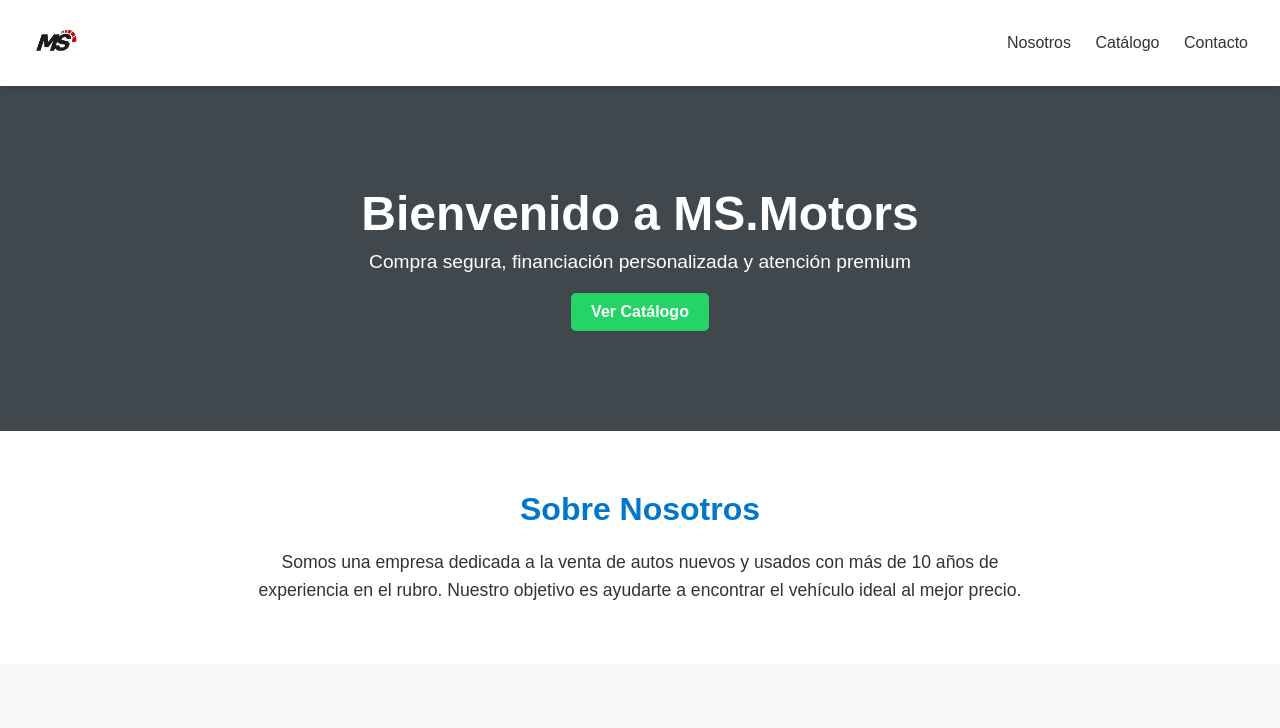
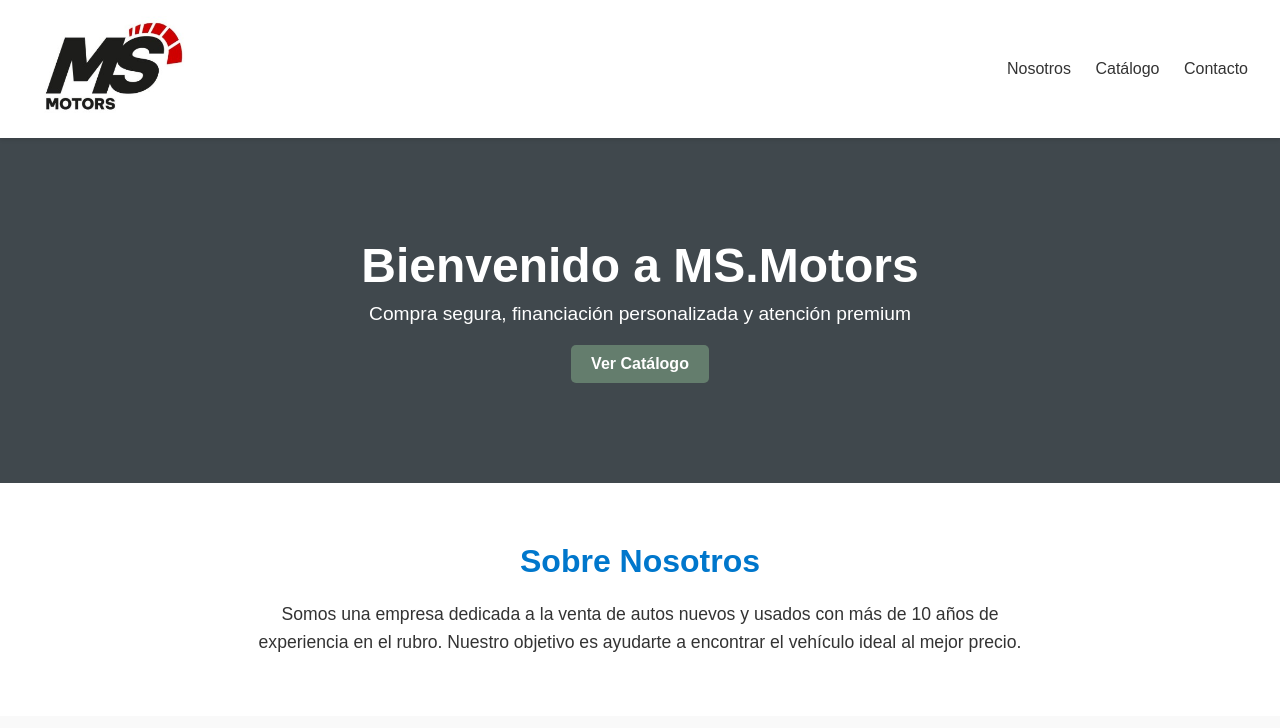
Before and after one commit to frantomasino/autos, a plain HTML site: page index.html in a window 1280 px wide. Shown: the top 728 px of the page. Drawn offline with Linux system fonts and the light colour scheme.

Commit message:
estilo y wtp

```diff
--- a/css/style.css
+++ b/css/style.css
@@ -288,10 +288,10 @@ text-decoration: underline;
 }
 
 
-/* Estilo de wtp */
-.btn-wtp {
+/* Estilo catalogo*/
+.btn-cata {
 display: inline-block;
-background-color: #25d366;
+background-color: #647d6d;
 color: white;
 padding: 10px 20px;
 border-radius: 5px;
@@ -312,7 +312,7 @@ background-color: #128c7e;
 }
 
 .logo img {
-  height: 48px;
+  height: 100px;
   width: auto;
 }
 
@@ -322,7 +322,7 @@ background-color: #128c7e;
   }
 }
 
-/* Estilo para el botón de WhatsApp */
+/* botón de WhatsApp */
 .whatsapp-btn {
   position: fixed;
   bottom: 20px;
--- a/index.html
+++ b/index.html
@@ -12,7 +12,7 @@
   <header class="navbar">
     <div class="logo">
       <a href="index.html">
-        <img src="img/icono-ms-motors.webp" alt="Logo Empresa">
+        <img src="img/logo-ms-motors.jpg" alt="Logo Empresa">
       </a>
     </div>
 
@@ -30,7 +30,7 @@
     <section class="hero">
   <h1>Bienvenido a MS.Motors</h1>
   <p>Compra segura, financiación personalizada y atención premium</p>
-  <a href="#catalogo" class="btn-wtp" style="margin-top: 20px; display: inline-block;">Ver Catálogo</a>
+  <a href="#catalogo" class="btn-cata" style="margin-top: 20px; display: inline-block;">Ver Catálogo</a>
 </section>
 
     <!-- Sección Nosotros -->
--- a/js/script.js
+++ b/js/script.js
@@ -1,4 +1,5 @@
 // Mostrar/ocultar galería y cambiar imagen principal
+
 document.querySelectorAll('.btn-verfotos').forEach(boton => {
   boton.addEventListener('click', () => {
     const card = boton.closest('.card-auto');
@@ -8,7 +9,7 @@ document.querySelectorAll('.btn-verfotos').forEach(boton => {
     // Alternar visibilidad
     thumbnails.style.display = thumbnails.style.display === 'flex' ? 'none' : 'flex';
 
-    // Agregar evento a las miniaturas (una sola vez)
+    // Agregar evento a las miniaturas
     thumbnails.querySelectorAll('img').forEach(mini => {
       mini.onclick = () => {
         if (mini.src !== imgPrincipal.src) {
```
